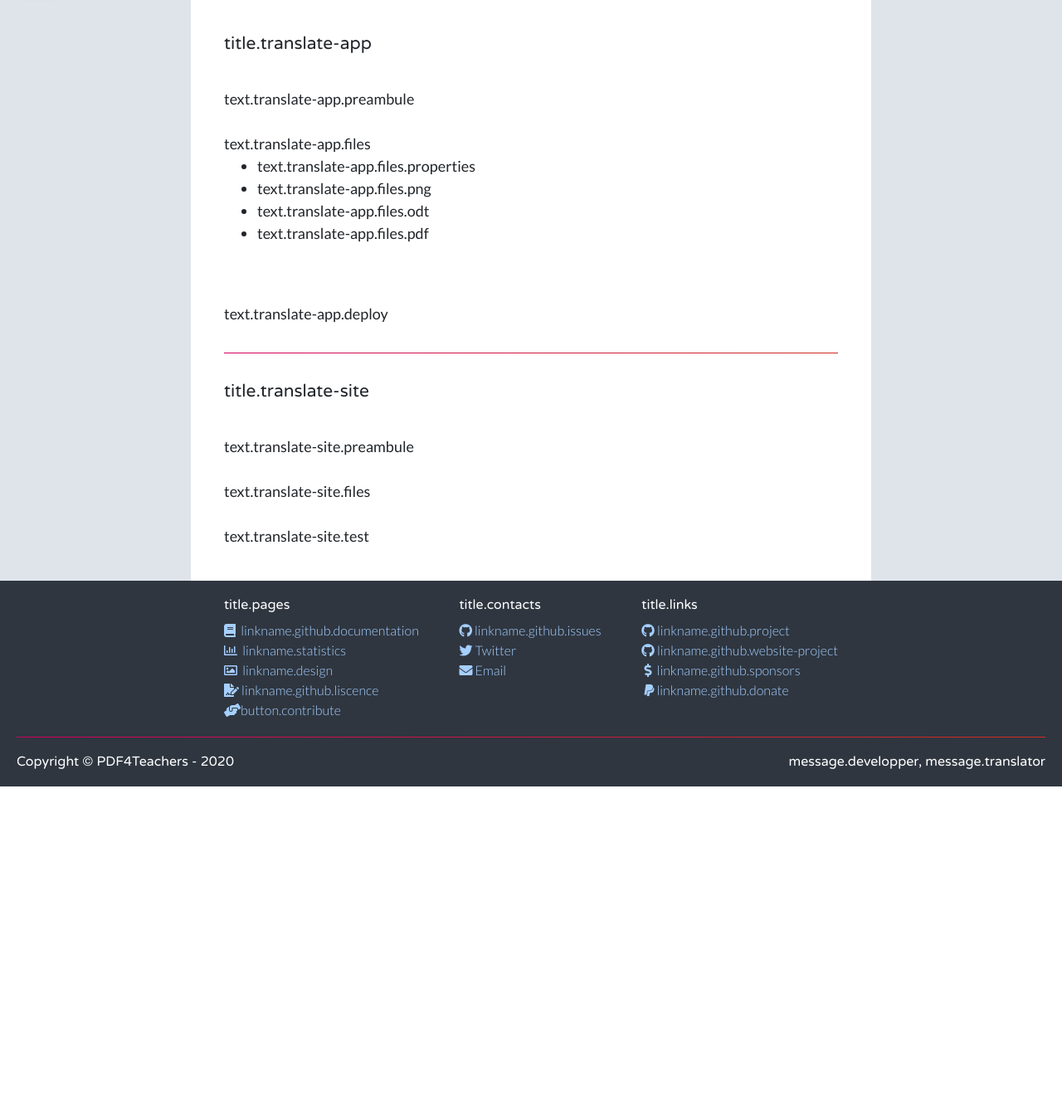
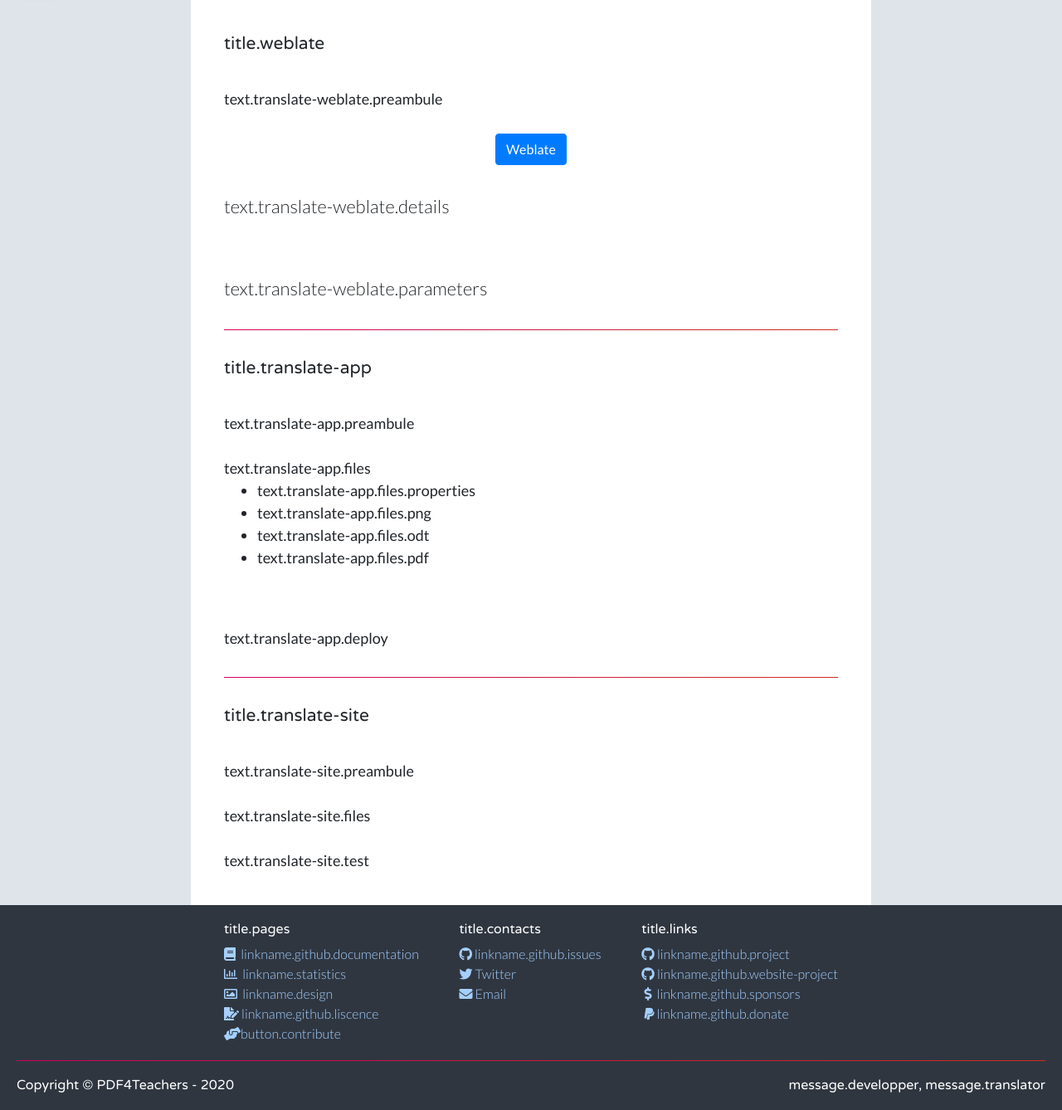
Before and after one commit to ClementGre/PDF4Teachers-Website, a PHP site: page /Contribute/ in a window 1280 px wide. Shown: the part 70-1408 px from the top of the page at 83% size. Before the commit the page ends 1018 px from the top, so only its background shows below. Run offline with PHP 8.4, Linux system fonts and the light colour scheme; data that the repository does not hold is empty; some libraries are stand-ins or nearby versions.

Commit message:
Update contribute page to redirect to new Weblate server
Took 19 minutes

```diff
--- a/Contribute/index.php
+++ b/Contribute/index.php
@@ -36,6 +36,20 @@
 	<main>
 
 		<div class="info">
+			<h2><?= t("title.weblate") ?></h2><br/>
+			<p>
+				<?= t("text.translate-weblate.preambule") ?><br/><br/>
+
+				<div style="text-align: center;">
+					<a class="btn btn-primary" href="https://weblate.pdf4teachers.org/projects/" target="_blank" role="button">Weblate</a><br/><br/>
+				</div>
+
+				<?= t("text.translate-weblate.details") ?><br/><br/><br/>
+				<?= t("text.translate-weblate.parameters") ?>
+			</p>
+
+			<br><hr><br>
+
 			<h2><?= t("title.translate-app") ?></h2><br/>
 			<p>
                 <?= t("text.translate-app.preambule") ?><br/><br/>
```
Also changed, not shown: 2 other files.
